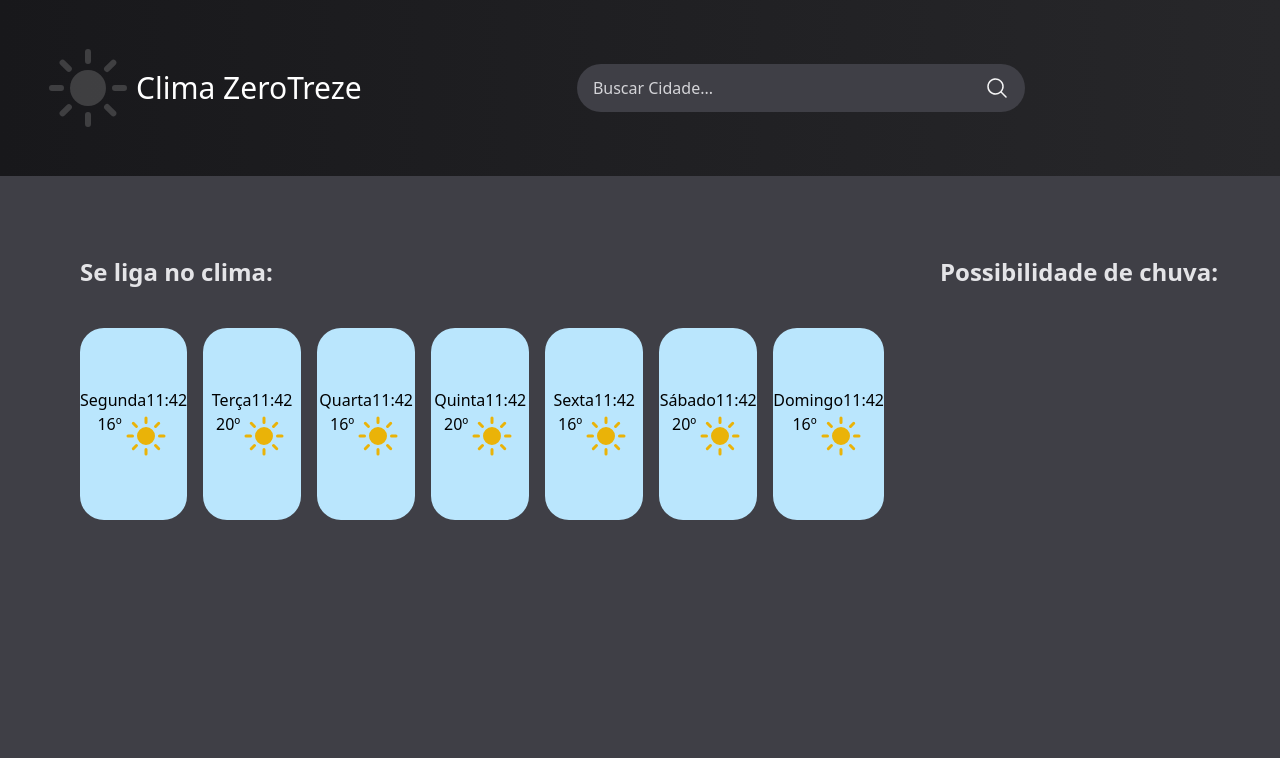
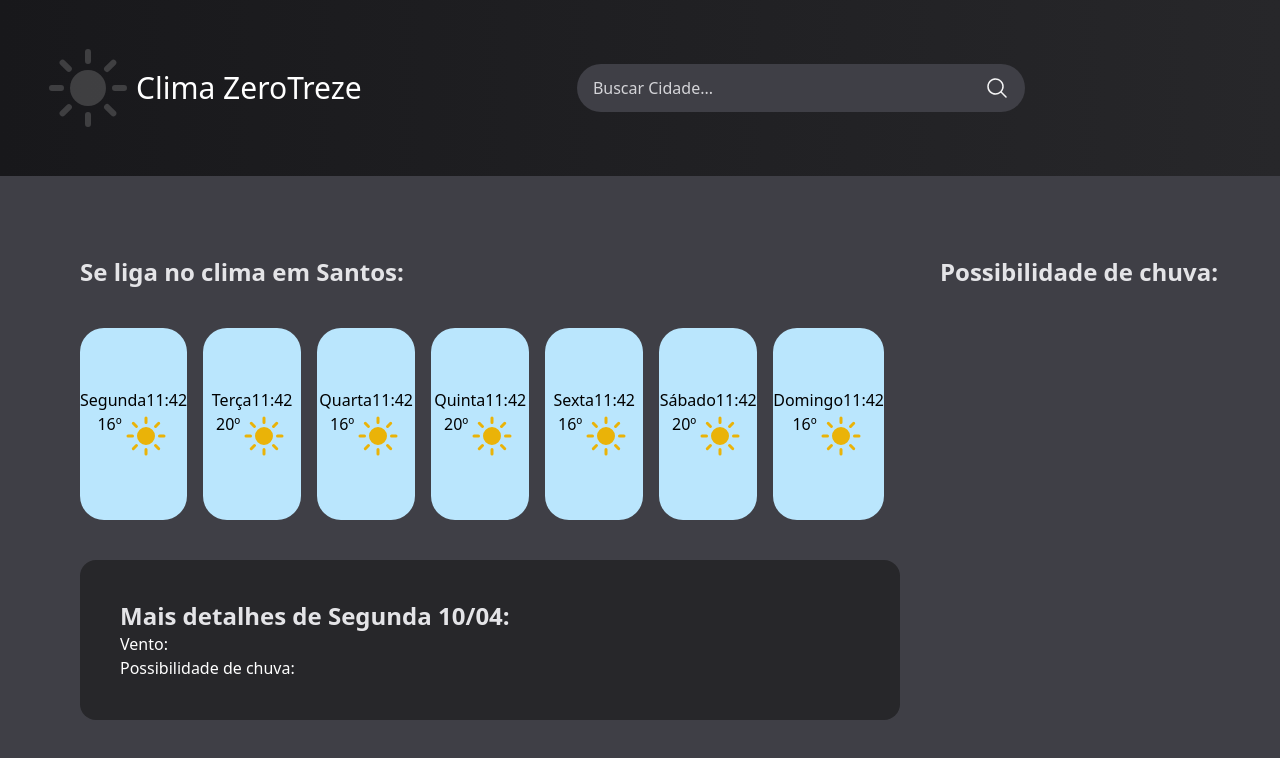
Before and after one commit to leonardohsilvadev/clima-zerotreze, a Next.js app: page / in a window 1280 px wide. Shown: the top 758 px of the page. Built offline with nearby package versions, Linux system fonts and the light colour scheme.

Commit message:
feat: add DetailsCard Component n some medai queries

```diff
--- /dev/null
+++ b/src/app/components/DetailsCard/DetailsCard.tsx
@@ -0,0 +1,14 @@
+import React from 'react'
+
+function DetailsCard() {
+  return (
+    <div className="flex flex-col p-10 bg-zinc-800 rounded-2xl">
+      <h3 className="text-zinc-200 text-2xl font-bold">Mais detalhes de Segunda 10/04:</h3>
+
+      <h3 className="text-white">Vento:</h3>
+      <h3 className="text-white">Possibilidade de chuva:</h3>
+    </div>
+  )
+}
+
+export default DetailsCard
--- a/src/app/components/index.ts
+++ b/src/app/components/index.ts
@@ -1,2 +1,3 @@
 export { default as Header } from './Header/Header';
 export { default as Cards } from './Cards/Cards';
+export { default as DetailsCard } from './DetailsCard/DetailsCard';
--- a/src/app/page.tsx
+++ b/src/app/page.tsx
@@ -1,12 +1,14 @@
-import { Cards } from './components';
+import { Cards, DetailsCard } from './components';
 
 export default function Home() {
   return (
-    <div className='flex flex-col items-center bg-zinc-700 h-full justify-between'>
-      <div className="flex flex-row w-full justify-between p-10">
+    <div className='flex flex-col items-center bg-zinc-700 md:max-h-auto sm:max-h-auto lg:h-screen justify-between'>
+      <div className="flex lg:flex-row sm:flex-col w-full justify-between p-10">
         <div className="flex flex-col p-10 w-9/12">
-        <h3 className="text-zinc-200 text-2xl font-bold">Se liga no clima:</h3>
+        <h3 className="text-zinc-200 text-2xl font-bold">Se liga no clima em Santos:</h3>
         <Cards />
+
+        <DetailsCard />
         </div>
 
         <div className="flex w-3/12">
@@ -14,6 +16,5 @@ export default function Home() {
         </div>
       </div>
     </div>
-    // </FilterContext.Provider>
   )
 }
```
